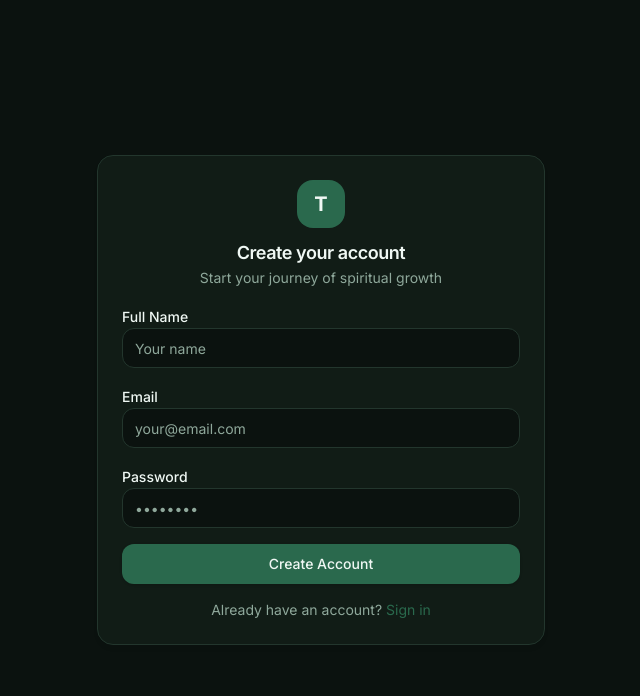
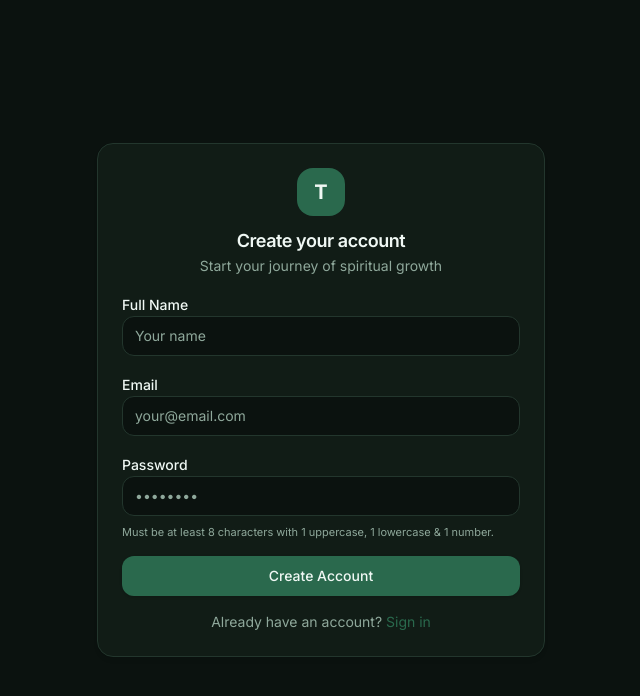
Before and after one commit to rushdv/tazkiyah, a React (Vite) app in the folder client/: page /auth/register in a window 1280 px wide. Shown: the top 696 px of the page, without its empty margins (319-959 px from the left). Built offline with nearby package versions, Linux system fonts and the light colour scheme; no server answers.

Commit message:
feat(client): add password requirements hint and error feedback to registration page

```diff
--- a/client/src/pages/register.tsx
+++ b/client/src/pages/register.tsx
@@ -7,11 +7,13 @@ import { Input } from '@/components/ui/input';
 import { Label } from '@/components/ui/label';
 import { Card, CardHeader, CardTitle, CardDescription, CardContent } from '@/components/ui/card';
 import { useAuth } from '@/hooks/use-auth';
-import { Loader2 } from 'lucide-react';
+import { Loader2, AlertCircle } from 'lucide-react';
+import { useState } from 'react';
 
 export default function RegisterPage() {
   const { register: registerUser } = useAuth();
   const navigate = useNavigate();
+  const [errorMessage, setErrorMessage] = useState<string | null>(null);
 
   const {
     register,
@@ -22,10 +24,14 @@ export default function RegisterPage() {
   });
 
   async function onSubmit(data: RegisterInput) {
+    setErrorMessage(null);
     try {
       await registerUser(data);
       navigate('/dashboard');
-    } catch {}
+    } catch (err: any) {
+      const msg = err?.response?.data?.message || err?.message || 'Registration failed. Please try again.';
+      setErrorMessage(msg);
+    }
   }
 
   return (
@@ -39,6 +45,13 @@ export default function RegisterPage() {
           <CardDescription>Start your journey of spiritual growth</CardDescription>
         </CardHeader>
         <CardContent>
+          {errorMessage && (
+            <div className="mb-4 flex items-center gap-2 rounded-lg bg-destructive/10 p-3 text-xs text-destructive">
+              <AlertCircle className="h-4 w-4 shrink-0" />
+              <span>{errorMessage}</span>
+            </div>
+          )}
+
           <form onSubmit={handleSubmit(onSubmit)} className="space-y-4">
             <div className="space-y-2">
               <Label htmlFor="name">Full Name</Label>
@@ -53,6 +66,9 @@ export default function RegisterPage() {
             <div className="space-y-2">
               <Label htmlFor="password">Password</Label>
               <Input id="password" type="password" placeholder="••••••••" {...register('password')} />
+              <p className="text-[11px] text-muted-foreground">
+                Must be at least 8 characters with 1 uppercase, 1 lowercase & 1 number.
+              </p>
               {errors.password && (
                 <p className="text-xs text-destructive">{errors.password.message}</p>
               )}
```
